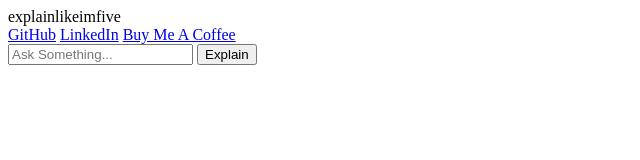
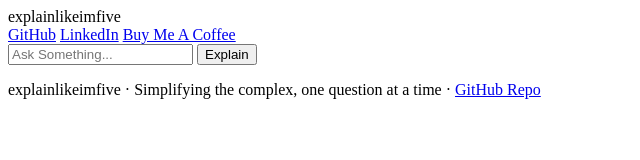
Before and after one commit to ebinjosey/eli5, a plain HTML site: page index.html in a window 1280 px wide. Shown: the whole page, without its empty margins (0-640 px from the left). Drawn offline with Linux system fonts and the light colour scheme.

Commit message:
Update index.html

```diff
--- a/index.html
+++ b/index.html
@@ -27,6 +27,10 @@
         <button id="send-btn">Explain</button>
     </div>
 
+    <footer class="footer">
+        <p>explainlikeimfive · Simplifying the complex, one question at a time · <a href="https://github.com/ebinjosey/eli5">GitHub Repo</a></p>
+    </footer>
+
     <script src="script.js"></script>
 
 </body>
```
